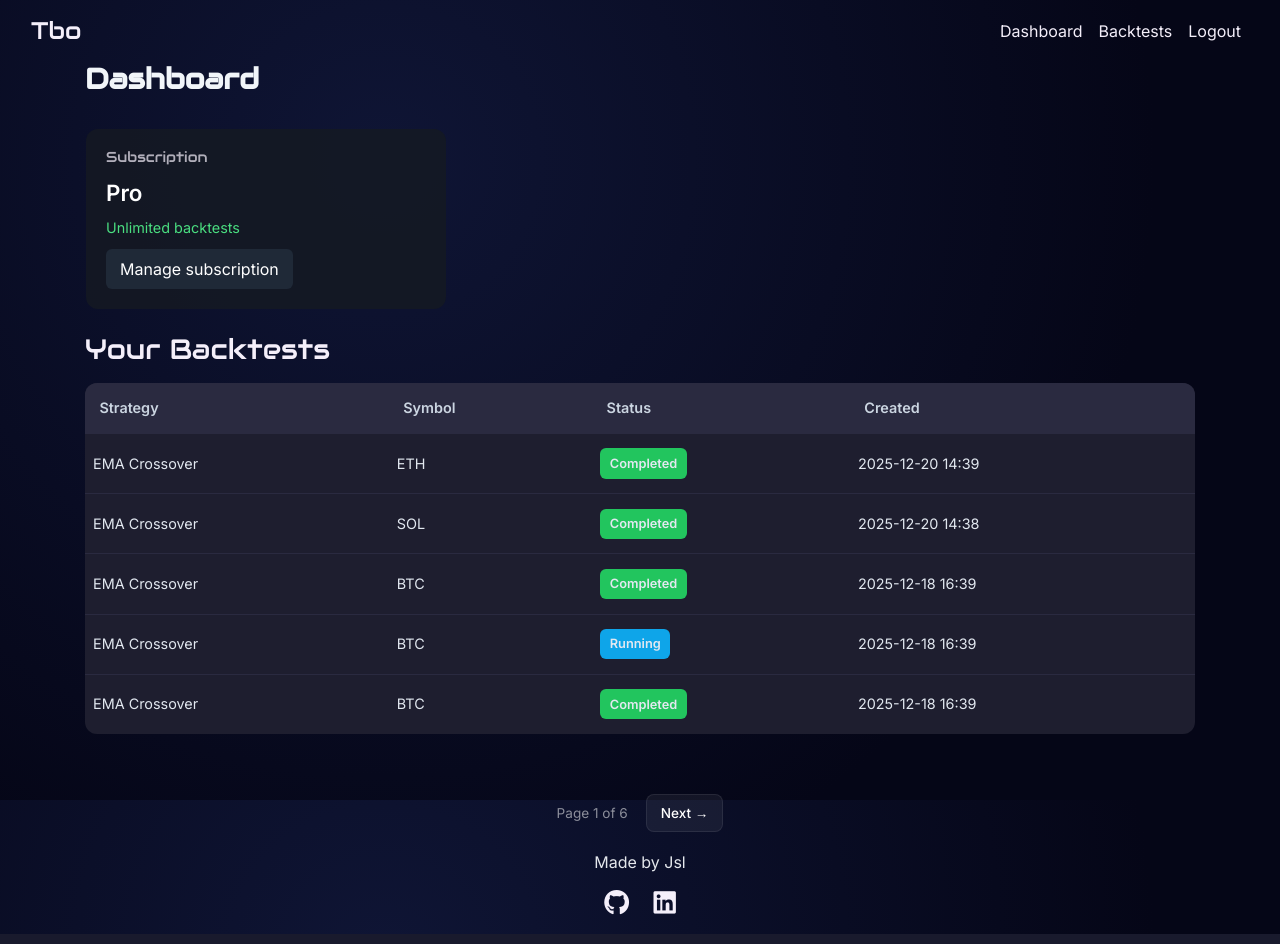
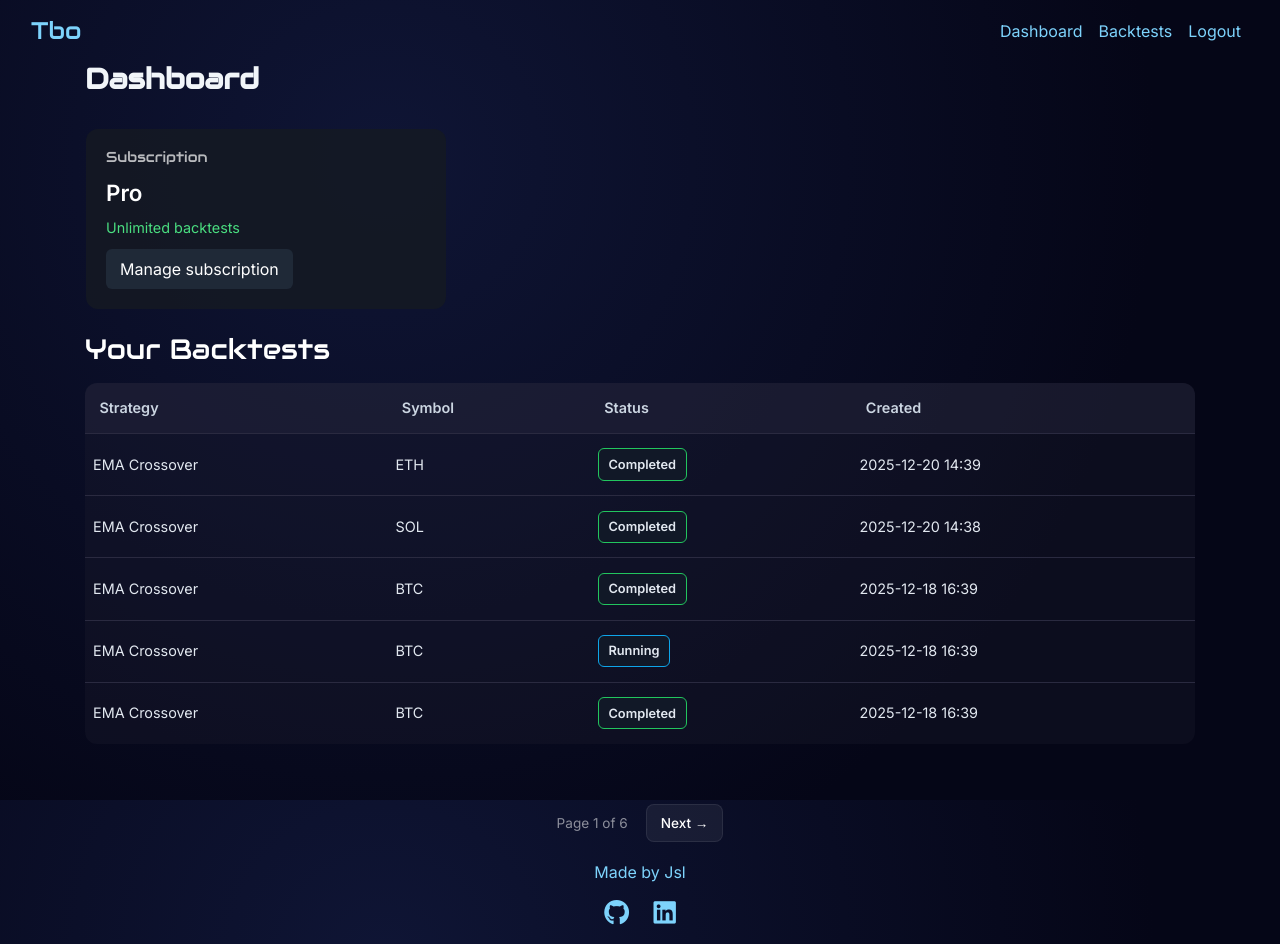
Before and after one commit to john-lohoba/Milestone-Project-4, a Django app: page /dashboard/backtests/ in a window 1280 px wide. Run offline with Django 4.2, Linux system fonts and the light colour scheme; a user stored in the database is signed in; data comes from the database, SQL or seed files in the repository; both versions use the stored data as it was after the commit; some libraries are stand-ins or nearby versions.

Commit message:
Update colour palette and add minor style changes

```diff
--- a/dashboard/static/dashboard/css/dashboard.css
+++ b/dashboard/static/dashboard/css/dashboard.css
@@ -62,15 +62,15 @@
 }
 
 .dashboard-form button {
-    background: #5b21b6;
-    border: none;
+    background: var(--secondary-color);
+    border: solid 1px var(--highlight-color);
     cursor: pointer;
     font-weight: 600;
     transition: 0.25s ease;
 }
 
 .dashboard-form button:hover {
-    background: #6d28d9;
+    background: var(--highlight-color);
 }
 
 /* ----------------------------------------
@@ -80,14 +80,14 @@
 .dashboard-table {
     width: 100%;
     border-collapse: collapse;
-    background: #1e1e2f;
+    background: rgba(30, 30, 47, 0.3);
     border-radius: 12px;
     overflow: hidden;
     margin-bottom: 2rem;
 }
 
 .dashboard-table th {
-    background: #2a2a40;
+    background: rgba(42, 42, 64, 0.4);
     padding: 0.9rem;
     text-align: left;
     color: #cbd5e1;
@@ -117,19 +117,23 @@
 }
 
 .status-queued {
-    background: #334155;
+    background: var(--secondary-color);
+    border: solid 1.5px #334155;
 }
 
 .status-running {
-    background: #0ea5e9;
+    background: var(--secondary-color);
+    border: solid 1.5px #0ea5e9;
 }
 
 .status-completed {
-    background: #22c55e;
+    background: var(--secondary-color);
+    border: solid 1.5px #22c55e;
 }
 
 .status-failed {
-    background: #ef4444;
+    background: var(--secondary-color);
+    border: solid 1.5px #ef4444;
 }
 
 /* ----------------------------------------
@@ -289,7 +293,7 @@
     white-space: nowrap;
 }
 
-/* Disabled state (optional future-proofing) */
+/* Disabled */
 .pagination a.disabled {
     pointer-events: none;
     opacity: 0.4;
--- a/static/css/base.css
+++ b/static/css/base.css
@@ -5,10 +5,10 @@
 :root {
   --primary-font: "Inter", sans-sefir;
   --secondary-font: "Audiowide", sans-sefir;
-  --primary-color: #5c0099;
-  --secondary-color: #2f184b;
-  --highlight-color: #9b72cf;
-  --highlight-color-light: #f4effa;
+  --primary-color:#1092ad;
+  --secondary-color:#111827;
+  --highlight-color:#38BDF8;
+  --highlight-color-light:#7DD3FC;
 }
 
 /* Global Styles */
@@ -32,7 +32,7 @@ body.custom-bg {
 h1,
 h2,
 h3 {
-  color: var(--highlight-color-light);
+  color: white;
   font-family: var(--secondary-font);
 }
 
@@ -64,14 +64,19 @@ h3 {
 
 /* Buttons */
 .custom-button-primary {
-  color: white;
-  background-color: var(--primary-color);
+  background: rgba(255, 255, 255, 0.06);
+  color: #ffffff;
+  text-decoration: none;
+  font-weight: 500;
+  transition: all 0.15s ease;
+  border: 1px solid rgba(255, 255, 255, 0.08);
 }
 
-/* Footer */
-/* footer {
-  background-color: var(--primary-color);
-} */
+.custom-button-primary:hover {
+  background: rgba(34, 211, 238, 0.25);
+  border-color: rgba(34, 211, 238, 0.6);
+  color: #e0f7fa;
+}
 
 .social-links i {
   color: var(--highlight-color-light);
@@ -81,5 +86,9 @@ h3 {
 }
 
 .social-links i:hover {
-  color: var(--highlight-color);
+  color: var(--secondary-color);
 }
+
+footer p{
+  color: var(--highlight-color-light);
+}
```
Also changed, not shown: db.sqlite3.
